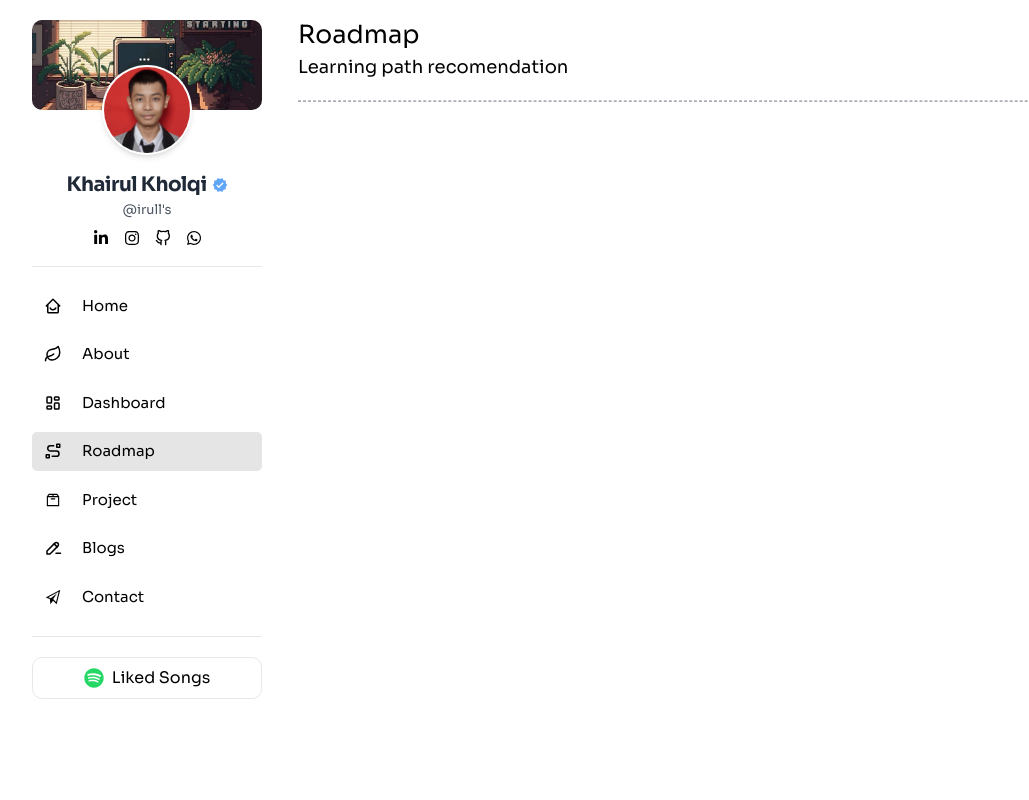
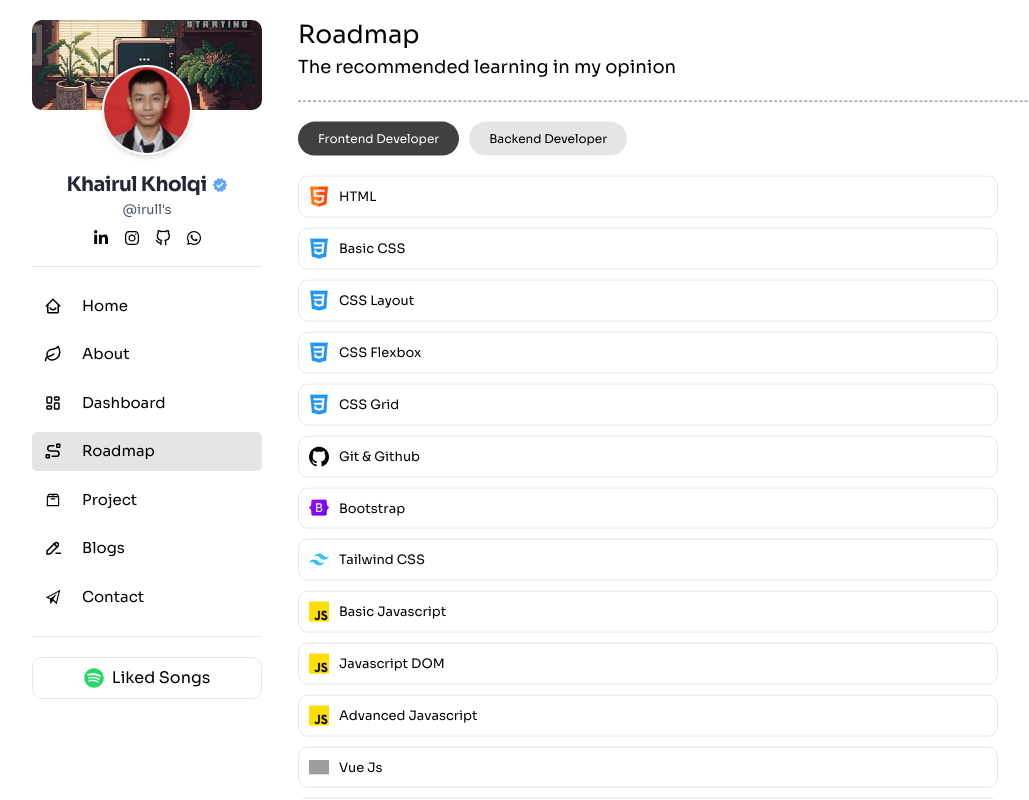
Before and after one commit to Muhammad-Khairul-Kholqi/MyPortfolio, a React (Vite) app: page /roadmap in a window 1280 px wide. Shown: the whole page, without its empty margins (52-1081 px from the left). Built offline with nearby package versions, Linux system fonts and the light colour scheme; grey boxes are pictures that could not be loaded.

Commit message:
add roadmap frontend

```diff
--- a/src/Page/Roadmap/backend.jsx
+++ b/src/Page/Roadmap/backend.jsx
@@ -0,0 +1,9 @@
+const Backend = () => {
+    return (
+        <div>
+            fdfafd
+        </div>
+    )
+}
+
+export default Backend;
--- a/src/Page/Roadmap/frontend.jsx
+++ b/src/Page/Roadmap/frontend.jsx
@@ -0,0 +1,103 @@
+import Html from "../../Assets/skills/html.png"
+import Css from "../../Assets/skills/css.png"
+import Github from "../../Assets/skills/github.png"
+import Bootstrap from "../../Assets/skills/bootstrap.png"
+import Js from "../../Assets/skills/js.png"
+import Tailwind from "../../Assets/skills/tailwind.png"
+import React from "../../Assets/skills/react.png"
+import Vue from "../../Assets/skills/vue.png"
+import Footer from "../../Template/footer"
+
+const Frontend = () => {
+    const dataRoadmap = [
+        {
+            image: Html,
+            title: "HTML"
+        },
+
+        {
+            image: Css,
+            title: "Basic CSS"
+        },
+
+        {
+            image: Css,
+            title: "CSS Layout"
+        },
+
+        {
+            image: Css,
+            title: "CSS Flexbox"
+        },
+
+        {
+            image: Css,
+            title: "CSS Grid"
+        },
+
+        {
+            image: Github,
+            title: "Git & Github"
+        },
+
+        {
+            image: Bootstrap,
+            title: "Bootstrap"
+        },
+
+        {
+            image: Tailwind,
+            title: "Tailwind CSS"
+        },
+
+        {
+            image: Js,
+            title: "Basic Javascript"
+        },
+
+        {
+            image: Js,
+            title: "Javascript DOM"
+        },
+
+        {
+            image: Js,
+            title: "Advanced Javascript"
+        },
+
+        {
+            image: Vue,
+            title: "Vue Js"
+        },
+
+        {
+            image: React,
+            title: "React Js"
+        },
+
+    ]
+    return (
+        <div>
+            <div className="">
+                {dataRoadmap.map((item, index) => (
+                    <div className="flex gap-[10px] flex-wrap items-center border p-[10px] rounded-[10px] hover:shadow duration-500 mb-[10px]" key={index}>
+                        <div>
+                            <img
+                                className="w-[20px]"
+                                src={item.image}
+                            />
+                        </div>
+                        <div>
+                            <p className="text-[13px]">{item.title}</p>
+                        </div>
+                    </div>
+                ))}
+            </div>
+            <div className="mt-[50px]">
+                <Footer />
+            </div>
+        </div>
+    )
+}
+
+export default Frontend;
--- a/src/Page/Roadmap/roadmap.jsx
+++ b/src/Page/Roadmap/roadmap.jsx
@@ -1,12 +1,18 @@
+import Tabs from "./tabs";
+
 const Roadmap = () => {
     return (
         <div>
             <div className="pb-[20px]">
                 <p className="font-medium text-[25px]">Roadmap</p>
-                <p className="text-[18px]">Learning path recomendation</p>
+                <p className="text-[18px]">The recommended learning in my opinion</p>
             </div>
 
             <hr className="border-t border-dashed border-gray-500" />
+
+            <div>
+                <Tabs />
+            </div>
         </div>
     )
 }
--- a/src/Page/Roadmap/tabs.jsx
+++ b/src/Page/Roadmap/tabs.jsx
@@ -0,0 +1,48 @@
+import React, { useState } from 'react';
+import Frontend from './frontend';
+import Backend from './backend';
+import "../../Styles/styleRoadmap.css";
+
+const Tabs = () => {
+    const [activeTab, setActiveTab] = useState(1);
+
+    const handleTabClick = (tabNumber) => {
+        setActiveTab(tabNumber);
+    };
+
+    return (
+        <div>
+            <div className="tabs flex justify-start flex-wrap gap-[10px] py-[20px]">
+                <button
+                    onClick={() => handleTabClick(1)}
+                    className={`px-[20px] text-[12px] py-[8px] rounded-[50px] ${activeTab === 1 ? 'bg-[#404040] text-white' : 'bg-[#E5E5E5] text-black'}`}
+                >
+                    Frontend Developer
+                </button>
+
+                <button
+                    onClick={() => handleTabClick(2)}
+                    className={`px-[20px] text-[12px] py-[8px] rounded-[50px] ${activeTab === 2 ? 'bg-[#404040]  text-white' : 'bg-[#E5E5E5] text-black'}`}
+                >
+                    Backend Developer
+                </button>
+            </div>
+
+            <div>
+                <div className="flex justify-start">
+                    <div className="max-w-[700px] w-full">
+                        {activeTab === 1 && <Frontend />}
+                    </div>
+                </div>
+
+                <div className="flex justify-start">
+                    <div className="max-w-[700px] w-full">
+                        {activeTab === 2 && <Backend />}
+                    </div>
+                </div>
+            </div>
+        </div>
+    );
+}
+
+export default Tabs;
--- /dev/null
+++ b/src/Styles/styleRoadmap.css
@@ -0,0 +1,17 @@
+/* Add these styles in your CSS file */
+.tab-button {
+    padding: 8px 20px;
+    text-align: center;
+    border-radius: 50px;
+    transition: background-color 0.3s, color 0.3s;
+}
+
+.tab-button.active {
+    background-color: #404040;
+    color: white;
+}
+
+.tab-button.inactive {
+    background-color: #E5E5E5;
+    color: black;
+}
```
